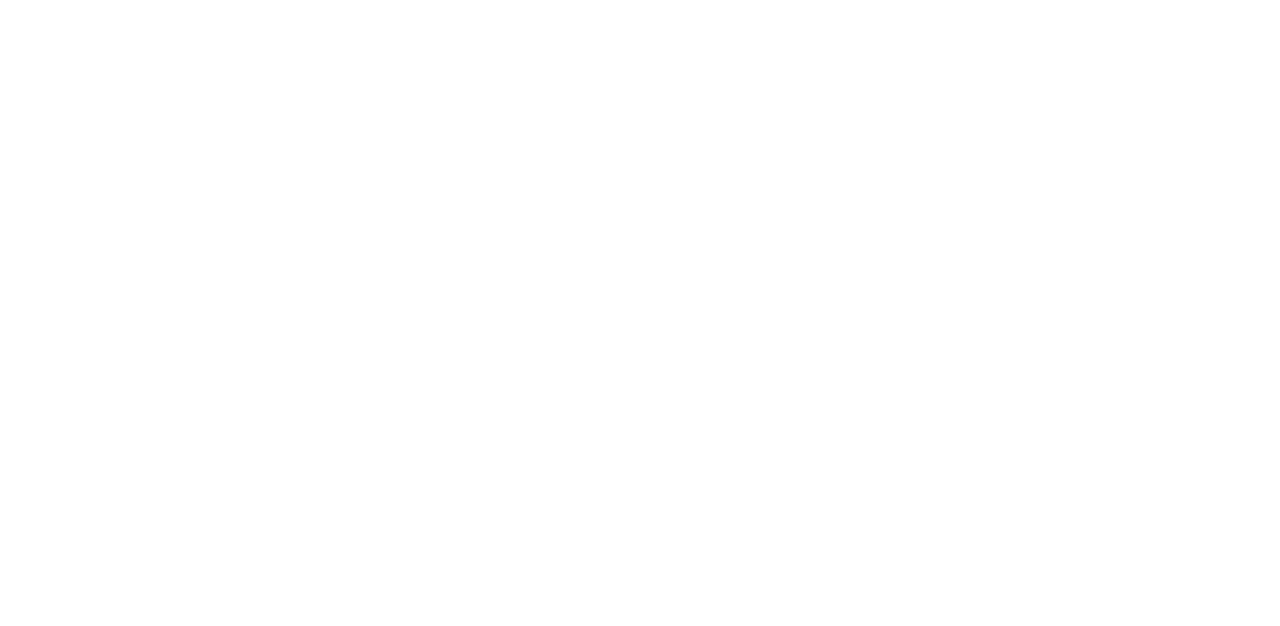
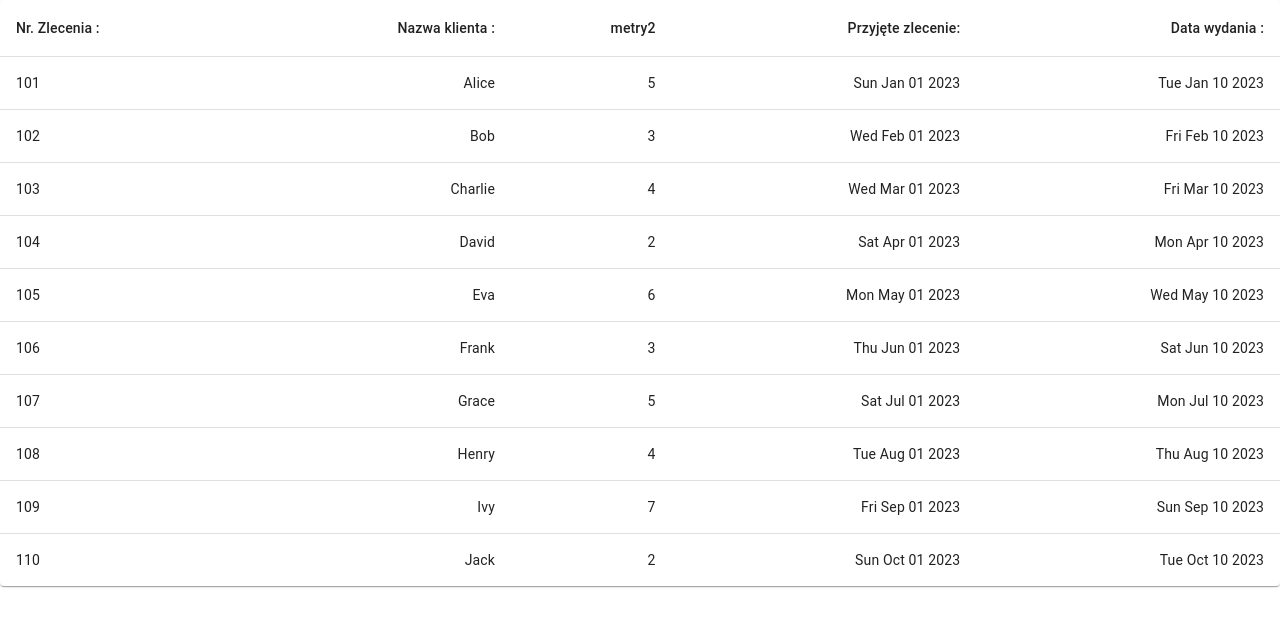
Before and after one commit to mowmikosmos1/primo-app, a React (Create React App) app: page / in a window 1280 px wide. Shown: the top 626 px of the page. Built offline with nearby package versions, Linux system fonts and the light colour scheme.

Commit message:
Add new table OrdersList

```diff
--- a/src/App.tsx
+++ b/src/App.tsx
@@ -1,6 +1,7 @@
 import React, { useState } from "react";
 import logo from "./logo.svg";
 import "./App.css";
+import { OrdersList } from "./OrdersList";
 
 export type OrderType = {
   id: string;
@@ -106,17 +107,13 @@
 ];
 
 function App() {
-  const [orders, setOrders] = useState<OrderType[]>([]);
+  // sample orders są przekazane jako default
+  // moglibyśmy tez napisać [], jesli lista miałaby być pusta   useState<OrderType[]>([]);
+  const [orders, setOrders] = useState<OrderType[]>(sampleOrders);
   return (
     <div className="App">
-      {/* <ul>{orders.map(order) => {
-        <li>
-          <div>
-            {order.orderNumber}
-            {order.clientName}
-          </div>
-        </li>
-      } }</ul> */}
+      {/* dodanie komponentu Orders list z parametrem orders */}
+      <OrdersList orders={orders}></OrdersList>
     </div>
   );
 }
--- a/src/OrdersList.tsx
+++ b/src/OrdersList.tsx
@@ -19,7 +19,8 @@
   size: number;
 };
 
-const OrdersList = ({ orders }: { orders: OrderType[] }) => {
+// orders jest parametrem który przekazujemy do OrdersList np: <OrdersList orders={lista} />
+export const OrdersList = ({ orders }: { orders: OrderType[] }) => {
   return (
     <TableContainer component={Paper}>
       <Table sx={{ minWidth: 650 }} aria-label="simple table">
```
